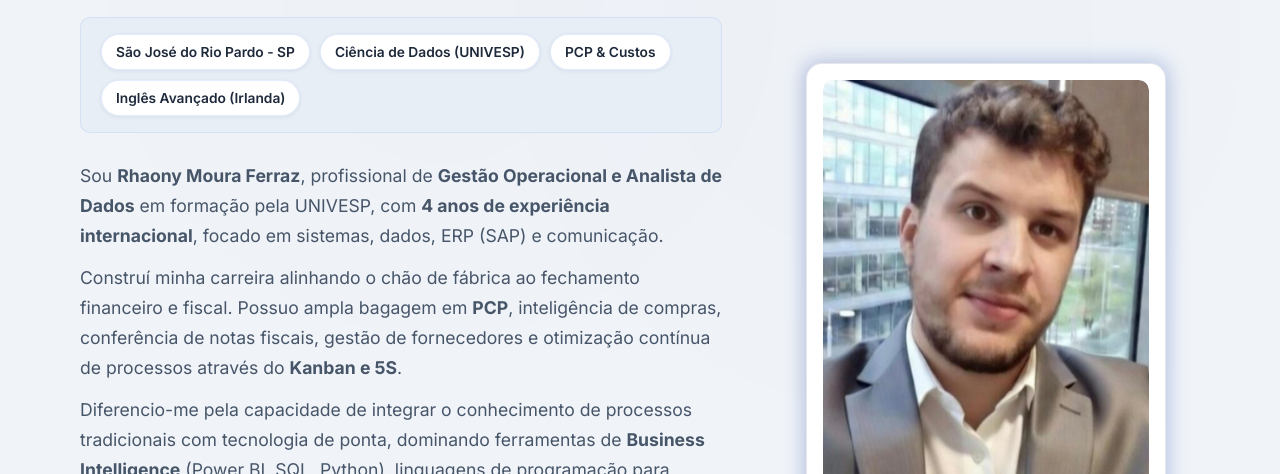
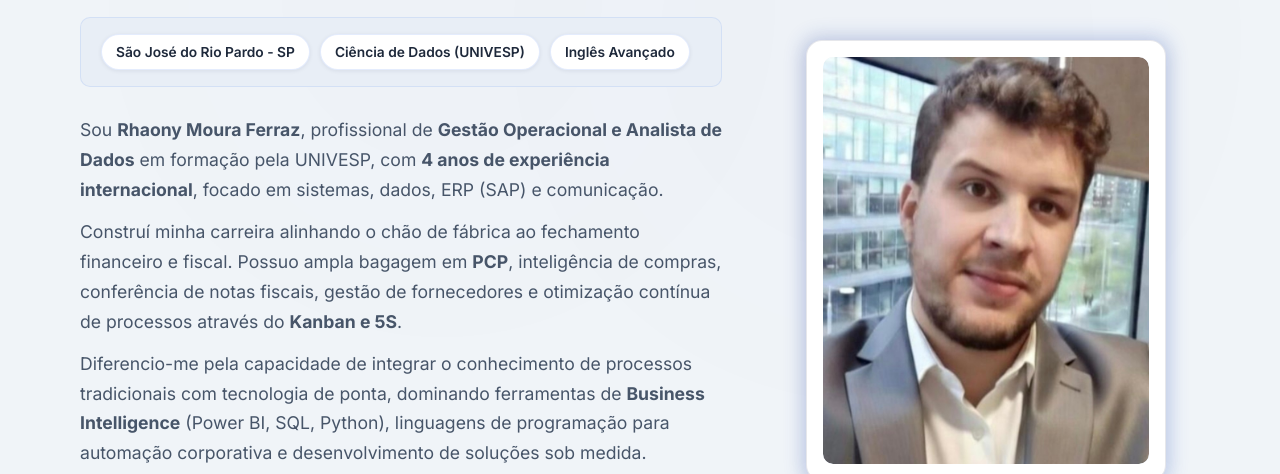
Before and after one commit to RhaonyFerraz/portfolio_rhaony, a plain HTML site: page index.html in a window 1280 px wide. Shown: the part 326-800 px from the top of the page. Drawn offline with Linux system fonts and the light colour scheme.

Commit message:
remover PCP & Custos e (Irlanda) das tags do hero

```diff
--- a/index.html
+++ b/index.html
@@ -53,8 +53,7 @@
                         <div class="hero-tagline">
                             <span class="tagline-chip">São José do Rio Pardo - SP</span>
                             <span class="tagline-chip">Ciência de Dados (UNIVESP)</span>
-                            <span class="tagline-chip">PCP &amp; Custos</span>
-                            <span class="tagline-chip">Inglês Avançado (Irlanda)</span>
+                            <span class="tagline-chip">Inglês Avançado</span>
                         </div>
 
                         <div class="hero-desc" style="max-width: 680px;">
```
